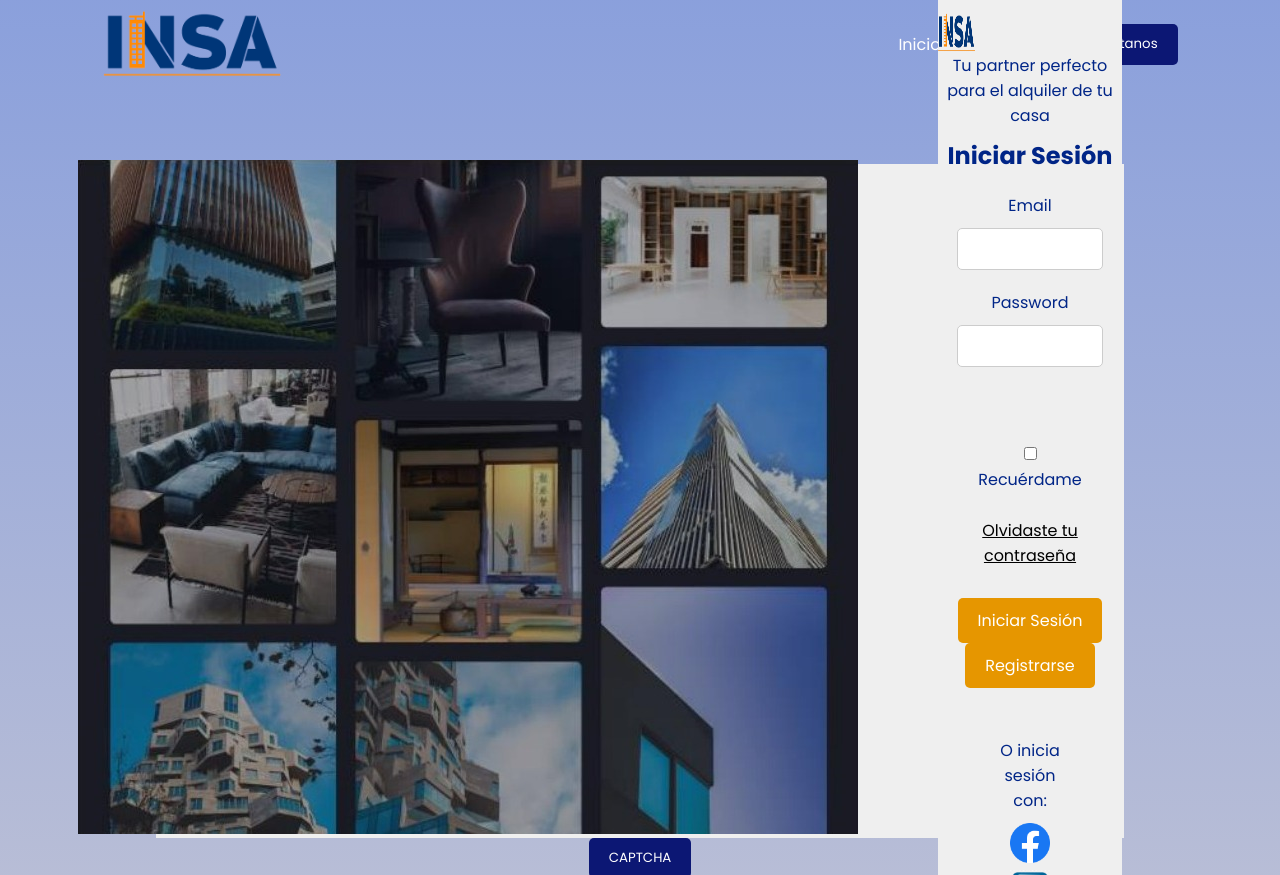
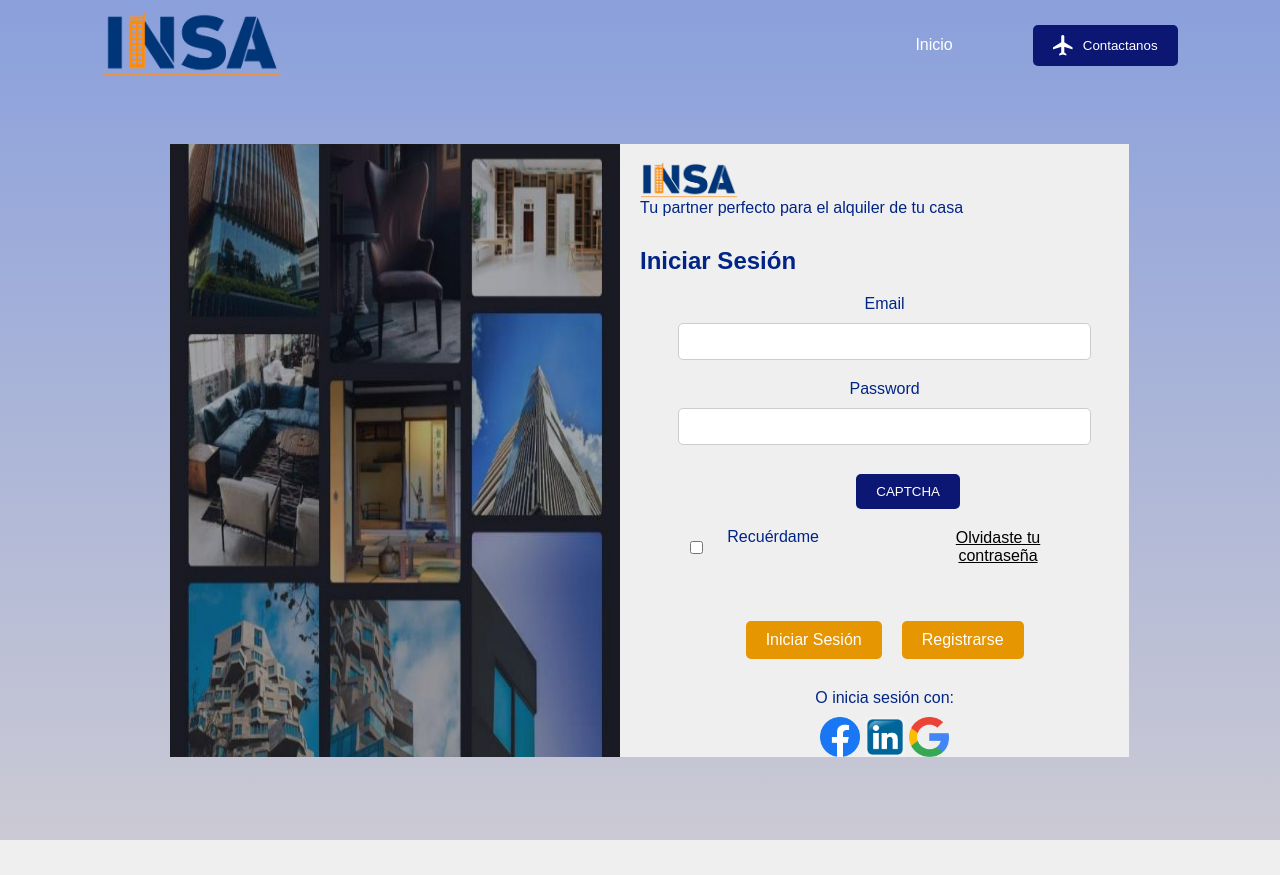
Before and after one commit to LuisAngelzzz/INSA, a PHP site: page /login.php in a window 1280 px wide. Shown: the top 875 px of the page. After the commit the page ends 840 px from the top, so only its background shows below. Run offline with PHP 8.4, Linux system fonts and the light colour scheme.

Commit message:
Add files via upload

```diff
--- a/css/contacto.css
+++ b/css/contacto.css
@@ -1,175 +1,136 @@
-@import url('https://fonts.googleapis.com/css2?family=Poppins:wght@400;600;700&display=swap');
-
-* {
-  padding: 0;
-  margin: 0;
-  box-sizing: border-box;
-  font-family: 'Poppins', sans-serif;
+.contacto {
+    display: flex;
+    align-items: center;
+    position: absolute;
+    right: 400px;
+    top: 90px;
+    height: 650px;
+    width: 60%;
+    background: linear-gradient(45deg, rgba(235, 235, 249, 0.8) 0%, transparent 110%), url('../img/ejemplo.jpg');
+    background-size: cover;
+    background-position: center;
+    border-radius: 35px 0px 35px 0px;
+    -moz-border-radius: 35px 0px 35px 0px;
+    -webkit-border-radius: 35px 0px 35px 0px;
+    border: 4px solid #5878ca;
 }
 
-
-
-section {
-  position: relative;
-  z-index: 3;
-  padding-top: 50px;
-  padding-bottom: 50px;
+.contactofondo {
+padding: 80px;
+    align-items: center;
+    justify-content: center;
+    height: 600px;
+    width: 100%;
 }
 
-.containers {
-  max-width: 1080px;
-  margin-left: auto;
-  margin-right: auto;
-  padding-left: 20px;
-  padding-right: 20px;
+.titulo {
+font-size: 30px;
+color: #002587;
+padding: 5px;
 }
 
-.section-header {
-  margin-bottom: 50px;
-  text-align: center;
+.generaltext {
+font-size: 15px;
+color: #002587;
+
+}
+.required {
+font-size: 15px;
+color: #002587;
+
 }
 
-.section-header h2 {
-  color: #FFF;
-  font-weight: bold;
-  font-size: 3em;
-  margin-bottom: 20px;
+.input {
+
+font-size: 15px;
+color: #000000;
+padding: 2px 5px;
+height: 20px;
+    width: 80px;
+border-radius: 10px;
+  box-shadow: 2px 2px 5px rgba(0, 0, 0, 0.2);
+  transition: background-color 0.3s, transform 0.2s;
+  cursor: pointer;
 }
 
-.section-header p {
-  color: #FFF;
+#submit_button.button {
+
+  background-color: #ffffff; /* Color de fondo del botón */
+  color: #002587; /* Color del texto */
+  padding: 10px 20px; /* Espaciado dentro del botón */
+ border: 1px solid #002587;
+  border-radius: 5px; /* Borde redondeado */
+  cursor: pointer; /* Cambiar el cursor al pasar el mouse */
+  font-size: 16px; /* Tamaño del texto */
+  transition: background-color 0.3s, transform 0.2s; /* Transiciones para efectos de hover */
 }
 
-.row  {
-  display: flex;
-  flex-wrap: wrap;
-  align-items: center;
-  justify-content: space-between;
+#submit_button.button:hover {
+
+  background-color: #ffffff; /* Cambiar el color de fondo en el hover */
+  transform: scale(1.1); /* Efecto de escala al pasar el mouse */
 }
 
-.contact-info {
-  width: 50%;
+.inputmessage {
+
+font-size: 15px;
+color: #000000;
+padding: 2px 5px;
+height: 80px;
+    width: 625px;
+border-radius: 10px;
+  box-shadow: 2px 2px 5px rgba(0, 0, 0, 0.2);
+  transition: background-color 0.3s, transform 0.2s;
+  cursor: pointer;
 }
 
-.contact-info-item {
-  display: flex;
-  margin-bottom: 30px;
+ .modal {
+
+            display: none;
+            position: fixed;
+            z-index: 1;
+            left: 0;
+            top: 0;
+            width: 100%;
+            height: 100%;
+            background-color: rgba(0,0,0,0.4);
+        }
+
+        .modal-content {
+            background-color: #fff;
+            margin: 15% auto;
+            padding: 20px;
+            border: 1px solid #888;
+            width: 50%;
+        }
+
+        .close {
+            color: #aaa;
+            float: right;
+            font-size: 28px;
+            font-weight: bold;
+        }
+
+        .close:hover,
+        .close:focus {
+            color: black;
+            text-decoration: none;
+        }
+
+#open-captcha-modal {
+display: flex;
+    align-items: center;
+    position: absolute;
+    right: 320px;
+    top: 474px;
+    background-color: #0c1774; /* Color de fondo del botón */
+    color: white; /* Color del texto del botón */
+    padding: 10px 20px; /* Espaciado interno del botón (arriba/abajo izquierda/derecha) */
+    border: none; /* Sin borde */
+    cursor: pointer; /* Cursor al pasar por encima */
 }
 
-.contact-info-icon {
-  height: 70px;
-  width: 70px;
-  background-color: #fff;
-  text-align: center;
-  border-radius: 50%;
+#open-captcha-modal:hover {
+     color: #0c1774;
+    background-color: #fff; /* Cambio de color de fondo al pasar por encima */
 }
-
-.contact-info-icon i {
-  font-size: 30px;
-  line-height: 70px;
-}
-
-.contact-info-content {
-  margin-left: 20px;
-}
-
-.contact-info-content h4 {
-  color: #1da9c0;
-  font-size: 1.4em;
-  margin-bottom: 5px;
-}
-
-.contact-info-content p {
-  color: #FFF;
-  font-size: 1em;
-}
-
-.contact-form {
-  background-color: #fff;
-  padding: 40px;
-  width: 45%;
-  padding-bottom: 20px;
-  padding-top: 20px;
-}
-
-.contact-form h2 {
-  font-weight: bold;
-  font-size: 2em;
-  margin-bottom: 10px;
-  color: #333;
-}
-
-.contact-form .input-box {
-  position: relative;
-  width: 100%;
-  margin-top: 10px;
-}
-
-.contact-form .input-box input,
-.contact-form .input-box textarea{
-  width: 100%;
-  padding: 5px 0;
-  font-size: 16px;
-  margin: 10px 0;
-  border: none;
-  border-bottom: 2px solid #333;
-  outline: none;
-  resize: none;
-}
-
-.contact-form .input-box span {
-  position: absolute;
-  left: 0;
-  padding: 5px 0;
-  font-size: 16px;
-  margin: 10px 0;
-  pointer-events: none;
-  transition: 0.5s;
-  color: #666;
-}
-
-.contact-form .input-box input:focus ~ span,
-.contact-form .input-box textarea:focus ~ span{
-  color: #e91e63;
-  font-size: 12px;
-  transform: translateY(-20px);
-}
-
-.contact-form .input-box input[type="submit"]
-{
-  width: 100%;
-  background: #00bcd4;
-  color: #FFF;
-  border: none;
-  cursor: pointer;
-  padding: 10px;
-  font-size: 18px;
-  border: 1px solid #00bcd4;
-  transition: 0.5s;
-}
-
-.contact-form .input-box input[type="submit"]:hover
-{
-  background: #FFF;
-  color: #00bcd4;
-}
-
-@media (max-width: 991px) {
-  section {
-    padding-top: 50px;
-    padding-bottom: 50px;
-  }
-
-  .row {
-    flex-direction: column;
-  }
-
-  .contact-info {
-    margin-bottom: 40px;
-    width: 100%;
-  }
-
-  .contact-form {
-    width: 100%;
-}
-}
--- a/css/style.css
+++ b/css/style.css
@@ -1,10 +1,11 @@
+
 body {
    font-family: Arial, sans-serif;
     margin: 0;
     display: flex;
     justify-content: center;
     align-items: center;
-    min-height: 100vh;
+    min-height: auto;
     color: #002587; /* Color de texto azul rey */
 }
 
@@ -12,16 +13,17 @@ body {
     display: flex;
     align-items: center;
     justify-content: center;
-    height: 674px;
-    width: 90%; /* Ancho total de la ventana */
+    height: 613px;
+    width: 91%; /* Ancho total de la ventana */
     padding: 0px;
-    background-color: #EFEFEF;
+    background: linear-gradient(to right, transparent 35%, #EFEFEF 25%); /* Gradiente lineal */
 }
+
 
 /* Codigo Pauuu */
 .container{
-    width: 100%;
-    min-height: 100vh;
+    width: 300%;
+    min-height: 105vh;
     background-image: linear-gradient(rgba(76, 109, 201, 0.65),rgba(175, 173, 189, 0.65));
     background-size: cover;
     background-position: center;
@@ -80,25 +82,34 @@ nav ul li a{
 #izquierdo {
     flex: 1;
     padding: 0px;
-}
-
-#logoINSA {
     max-width: 100%;
-    height: auto;
+    height: 100%
 }
 
 #derecho {
     flex: 1;
-    padding: 80px;
+    padding: 0px;
+    max-width: 100%;
+    height: 100%
 }
 
+.logoINSA {
+    flex: 1;
+    max-width: 450px;
+    height: 100%;
+
+}
+
+
 #logincontenedor {
-    height: 100%;
-    background-color: #EFEFEF;
+
+    height: 90%;
+    width: 100%;
+    align-items: flex-start;
     display: flex;
-
     flex-direction: column;
 }
+
 .logoI {
     height: 40px;
     width: 20%;
@@ -106,19 +117,31 @@ nav ul li a{
 }
 
 #centrar1 {
-    text-align: center;
-    margin:0px;
+    display: flex; /* Convierte el contenido en un flex container */
+    align-items: center; /* Centra verticalmente el contenido */
+    justify-content: center; /* Centra horizontalmente el contenido */
+    text-align: center; /* Alinea el texto al centro */
+    margin: 20px;
 }
+
+#centrar1 > * {
+    margin: 10px; /* Puedes aplicar un margen a los elementos internos si lo deseas */
+}
+
 
 #centrar {
     text-align: center;
-    margin: 50px;
+    margin: 20px;
 }
 
 
 .horizontal-center {
+   display: flex; /* Convierte el contenido en un flex container */
+    align-items: center; /* Centra verticalmente el contenido */
+    justify-content: center; /* Centra horizontalmente el contenido */
+    text-align: center; /* Alinea el texto al centro */
   text-align: center;
-  margin:30px;
+  margin:40px;
 }
 
 .horizontal-center input,
@@ -140,6 +163,7 @@ h2 {
 }
 
 label {
+    align-items: flex-start;
     display: block;
     margin-bottom: 10px;
 }
@@ -175,3 +199,24 @@ input[type="submit"]:hover {
 p {
     margin-top: 20px;
 }
+
+/* para moviles */
+
+#contenedorprimario {
+    display: flex;
+    align-items: center;
+    justify-content: center;
+    height: 613px;
+    width: 91%;
+    padding: 0;
+    background: linear-gradient(to right, transparent 35%, #EFEFEF 25%);
+}
+
+/* Media query para pantallas más pequeñas, por ejemplo, 768px o menos */
+@media (max-width: 768px) {
+    #contenedorprimario {
+        height: 400px; /* Cambia la altura para pantallas más pequeñas */
+        width: 100%; /* Puede mantener el ancho al 100% o ajustarlo según tus necesidades */
+        background: linear-gradient(to right, transparent 35%, #EFEFEF 25%);
+    }
+}
```
